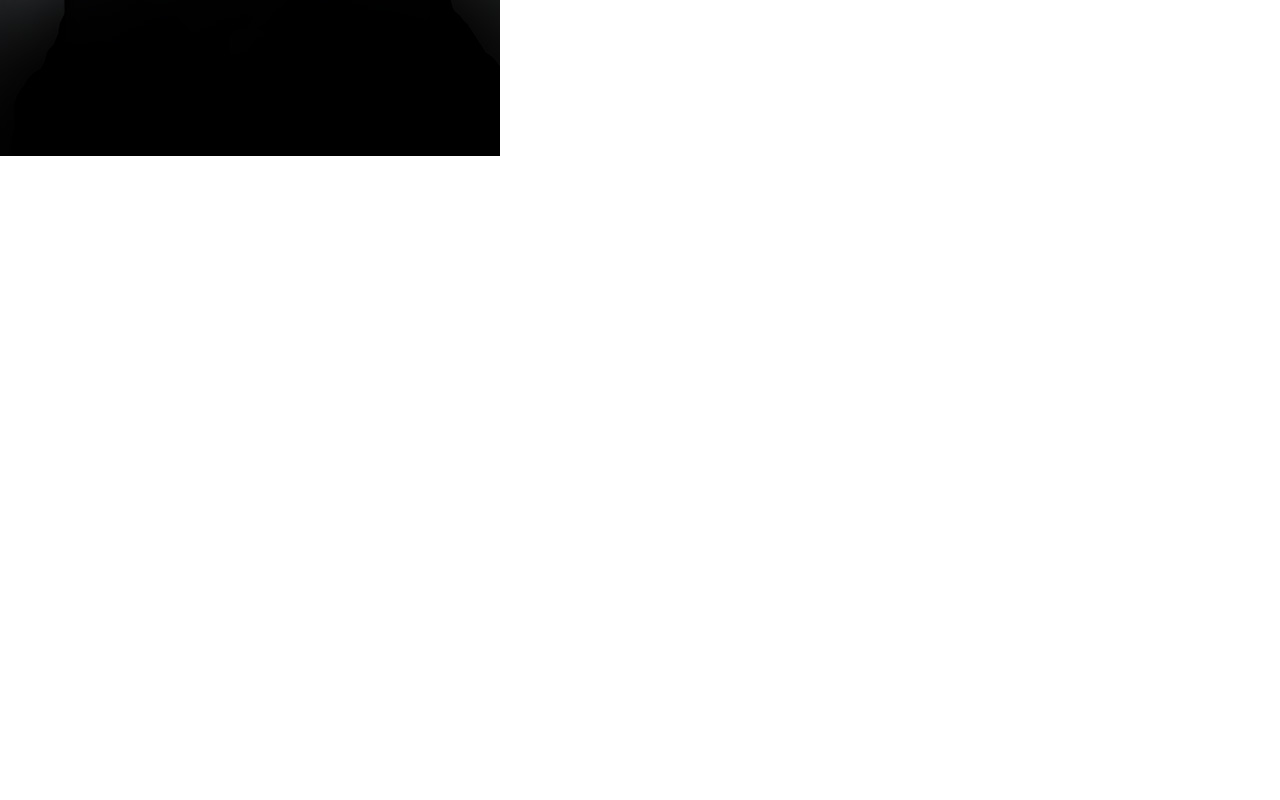
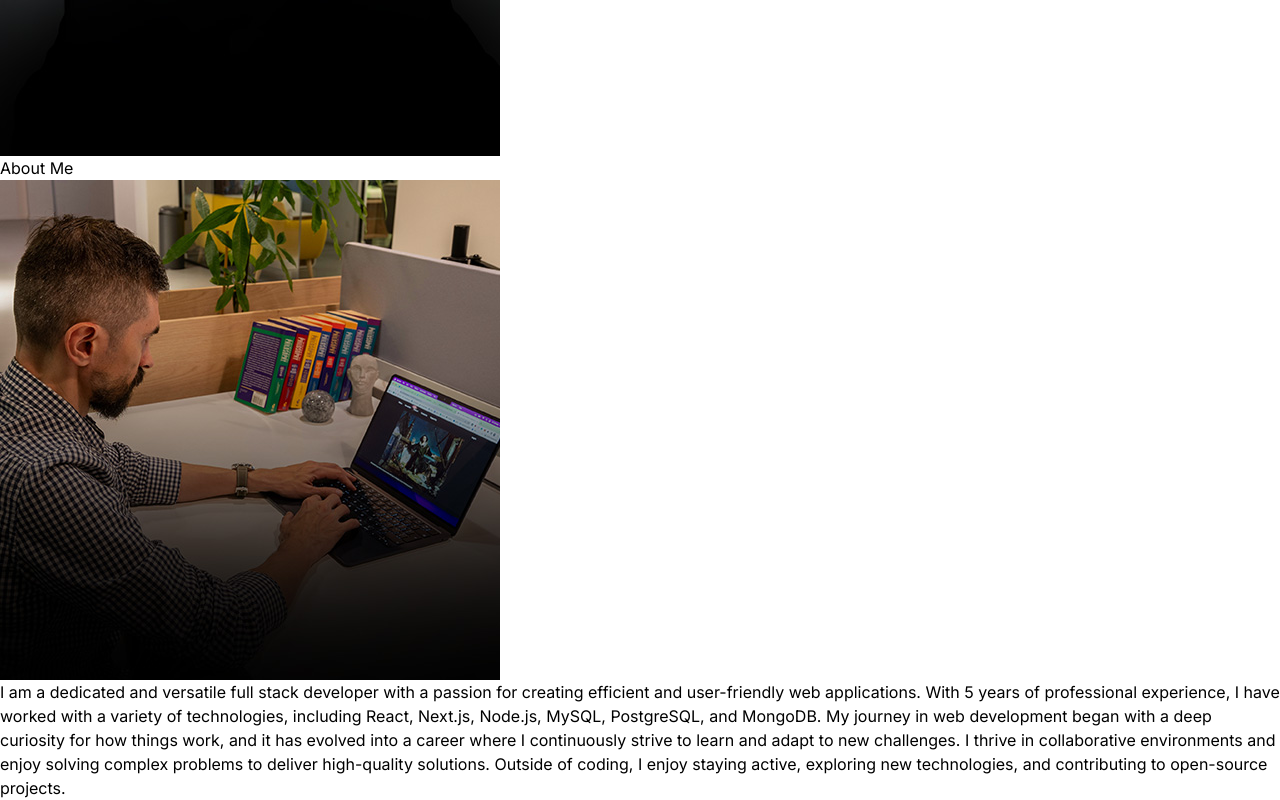
Before and after one commit to naveen6828/Personal-Portfolio, a React (Vite) app: page / in a window 1280 px wide. Shown: the part 990-1790 px from the top of the page. Before the commit the page ends 1146 px from the top, so only its background shows below. Built offline with nearby package versions, Linux system fonts and the light colour scheme.

Commit message:
Implemented About Section

```diff
--- a/src/App.jsx
+++ b/src/App.jsx
@@ -1,5 +1,6 @@
 // import React from 'react'
 
+import About from "./components/About"
 import Hero from "./components/Hero"
 import Navbar from "./components/navbar"
 
@@ -7,11 +8,14 @@
   return (
 
     <div className="overflow-x-hidden text-neutral-300 antialiased selection:bg-cyan-300 selection:text-cyan-900">
-      <div className="flixed top-0 -z-10 h-full w-full"></div>
+      <div className="fixed top-0 -z-10 h-full w-full">
       <div class="absolute top-0 z-[-2] h-screen w-screen bg-neutral-950 bg-[radial-gradient(ellipse_80%_80%_at_50%_-20%,rgba(120,119,198,0.3),rgba(255,255,255,0))]"></div>
+      </div>
+
       <div className="container mx-auto px-8">
         <Navbar/>
         <Hero/>
+        <About/>
       </div>
     </div>
   )
--- /dev/null
+++ b/src/components/About.jsx
@@ -0,0 +1,29 @@
+// import React from 'react'
+import aboutImg from "../assets/about.jpg";
+import { ABOUT_TEXT } from "../constants";
+
+const About = () => {
+  return (
+    <div className="border-b border-neutral-900 pb-4">
+        <h2 className="my-20 text-center text-4xl">
+            About
+            <span className="text-neutral-500"> Me</span>
+        </h2>
+        <div className="flex flex-wrap">
+            <div className="w-full lg:w-1/2 lg:p-8">
+                <div className="flex items-center justify-center">
+                    <img src={aboutImg} alt="about-me"/>
+                </div>
+            </div>
+            <div className="w-full lg:w-1/2">
+                <div className="flex justify-center lg:justify-start">
+                    <p className="my-2 max-w-xl py-6">{ABOUT_TEXT}</p>
+                </div>
+            </div>
+
+        </div>
+    </div>
+  )
+}
+
+export default About
```
